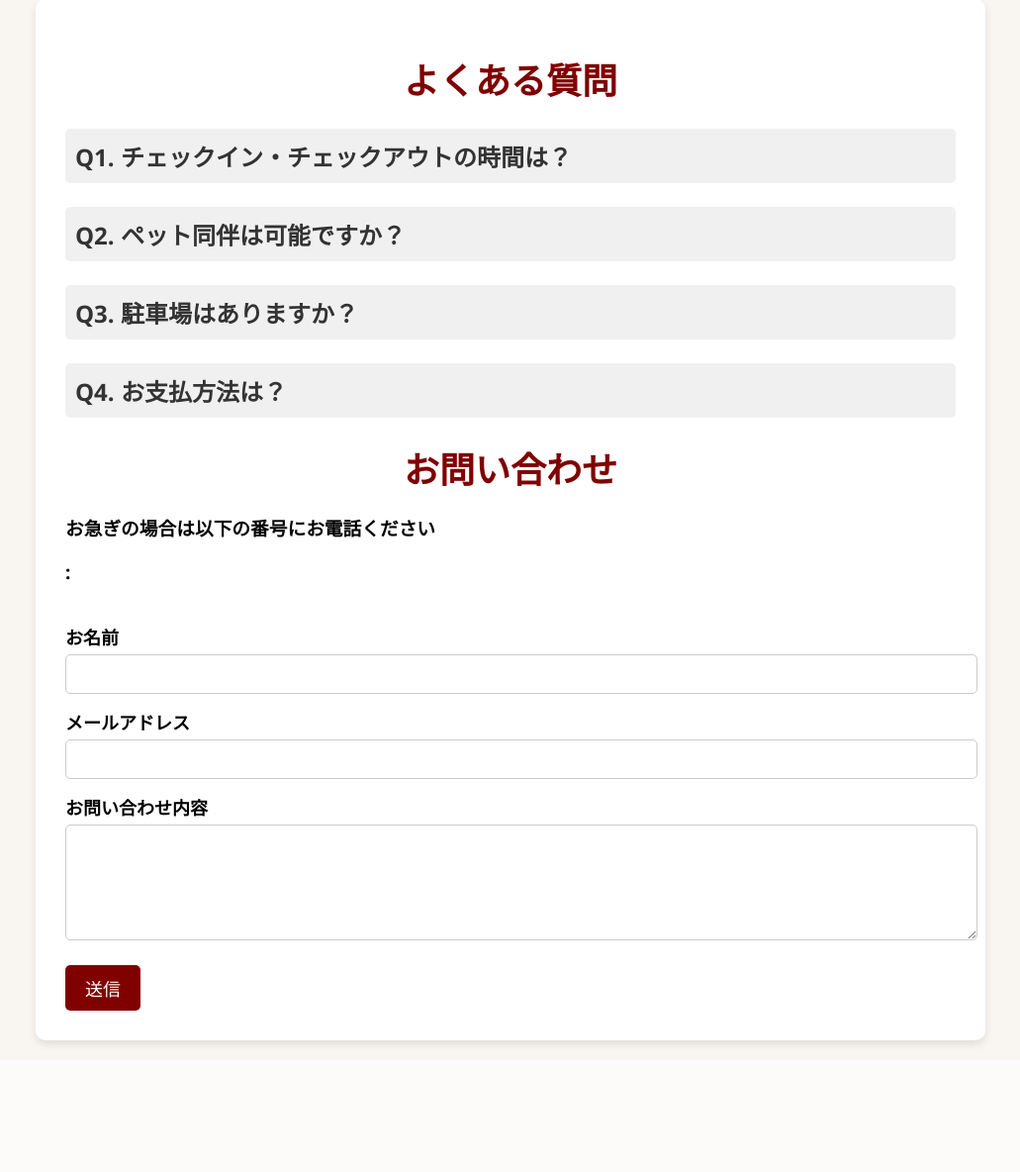
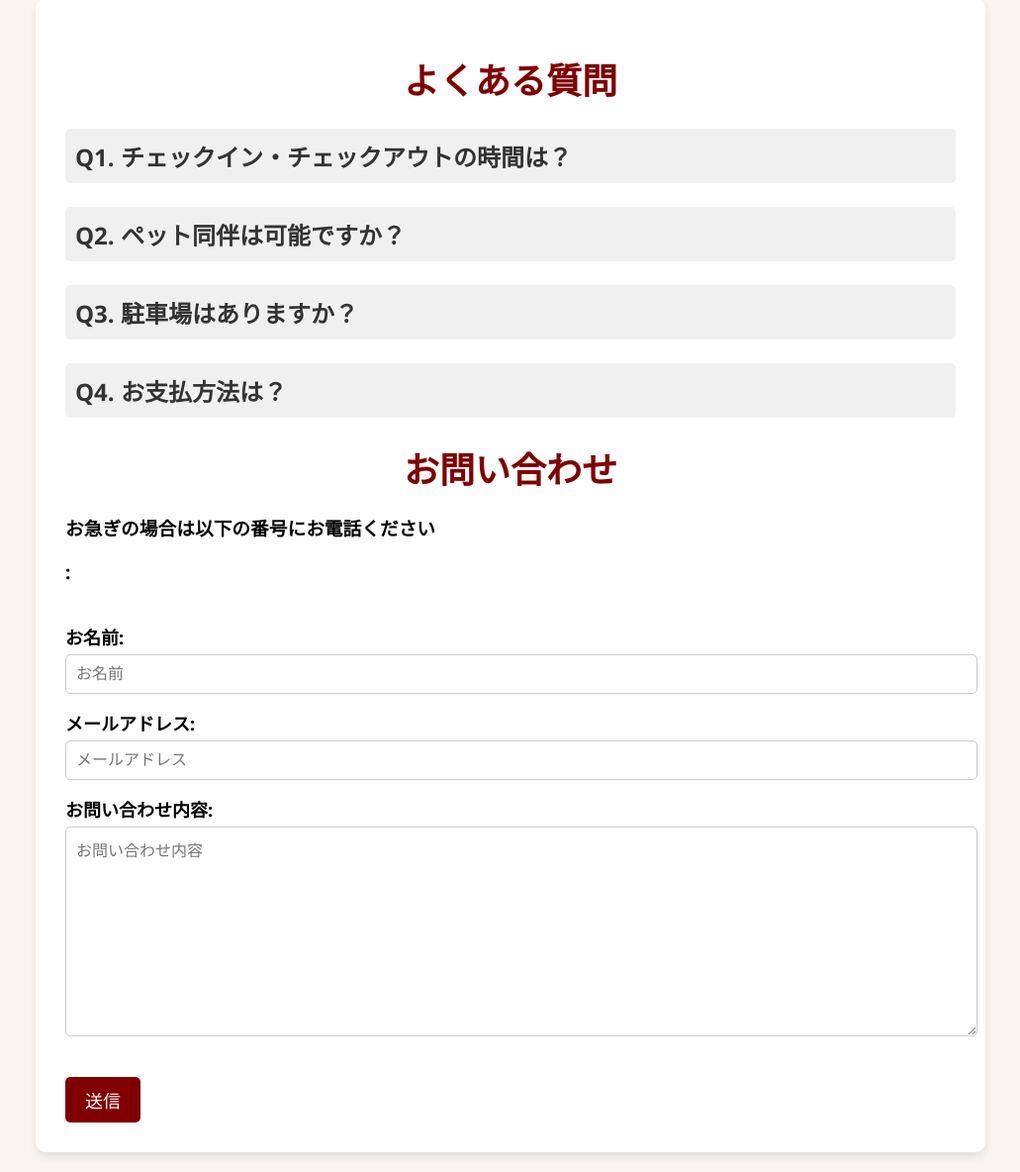
Before and after one commit to ibuzaru/Homepage-, a Django app: page /faq/ in a window 1280 px wide. Shown: the part 21-1205 px from the top of the page at 99% size, without its empty margins (124-1155 px from the left). Before the commit the page ends 1080 px from the top, so only its background shows below. Run offline with Django 5.2, Linux system fonts and the light colour scheme.

```diff
--- a/ao/forms.py
+++ b/ao/forms.py
@@ -1,8 +1,13 @@
 # forms.py
 from django import forms
 from .models import ExampleModel
-import re
 from django.core.validators import MinLengthValidator
+from django import forms
+
+class ContactForm(forms.Form):
+    name = forms.CharField(max_length=100, label="お名前", widget=forms.TextInput(attrs={'placeholder': 'お名前'}))
+    email = forms.EmailField(label="メールアドレス", widget=forms.EmailInput(attrs={'placeholder': 'メールアドレス'}))
+    message = forms.CharField(label="お問い合わせ内容", widget=forms.Textarea(attrs={'placeholder': 'お問い合わせ内容'}))
 
 
 class ExampleForm(forms.ModelForm):
--- a/ao/templates/ao/faq.html
+++ b/ao/templates/ao/faq.html
@@ -116,18 +116,14 @@
         <h1>お問い合わせ</h1>
         <h3>お急ぎの場合は以下の番号にお電話ください</h3>
         <h3>:</h3>
-        <form class="contact-form">
-            <label for="name">お名前</label>
-            <input type="text" id="name" name="name" required>
-
-            <label for="email">メールアドレス</label>
-            <input type="email" id="email" name="email" required>
-
-            <label for="message">お問い合わせ内容</label>
-            <textarea id="message" name="message" rows="5" required></textarea>
-
+        <form class="contact-form" method="post">
+            {% csrf_token %}
+            {{ form.as_p }}
             <button type="submit">送信</button>
         </form>
+        {% if success %}
+        <p style="color: green;">お問い合わせが送信されました。ありがとうございます。</p>
+        {% endif %}
     </div>
 
     <script>
--- a/ao/templates/ao/home.html
+++ b/ao/templates/ao/home.html
@@ -1,7 +1,7 @@
 <!DOCTYPE html>
 <html lang="ja">
 <head>
-    <title>山荘粟生</title>
+    <title>山荘アオ</title>
     <meta name="viewport" content="width=device-width, initial-scale=1.0"/>
     {% load static %}
     <style>
@@ -170,7 +170,7 @@
     </style>
 </head>
 <body>
-    <div class="word1">山荘粟生</div>
+    <div class="word1">山荘アオ</div>
     <div class="rectatop">
         <a href="{% url 'home' %}"><div class="word2">ホーム</div></a>
         <a href="{% url 'resa' %}"><div class="word3">予約</div></a>
--- a/ao/templates/ao/reservation.html
+++ b/ao/templates/ao/reservation.html
@@ -171,7 +171,7 @@
 </style>
 </head>
 <body>
-    <div class="word1">山荘粟生</div>
+    <div class="word1">山荘アオ</div>
     <div class="rectatop">
         <a href="{% url 'home' %}"><div class="word2">ホーム</div></a>
         <a href="{% url 'resa' %}"><div class="word3">予約</div></a>
--- a/ao/templates/ao/rooms.html
+++ b/ao/templates/ao/rooms.html
@@ -160,7 +160,7 @@
     </style>
 </head>
 <body>
-    <div class="word1">山荘粟生</div>
+    <div class="word1">山荘アオ</div>
     <div class="rectatop">
         <a href="{% url 'home' %}"><div class="word2">ホーム</div></a>
         <a href="{% url 'resa' %}"><div class="word2">予約</div></a>
--- a/ao/views.py
+++ b/ao/views.py
@@ -43,8 +43,17 @@ def reservation(request):
 
 @login_required
 def mypage(request):
+    # 現在の日付を取得
+    from datetime import date
+    today = date.today()
+
     # ログイン中のユーザーに紐付く予約情報を、チェックイン日が近い順に取得
+    # 現在の日付よりチェックアウト日が前の予約を削除
+    ExampleModel.objects.filter(user=request.user, check_out_date__lt=today).delete()
+
+    # 残りの予約情報を取得
     reservations = ExampleModel.objects.filter(user=request.user).order_by('check_in_date')
+
     return render(request, 'ao/mypage.html', {
         'user': request.user,
         'reservations': reservations
@@ -228,8 +237,36 @@ def login_view(request):
 
     return render(request, 'ao/login.html')
 
+from django.core.mail import send_mail
+from django.shortcuts import render
+from .forms import ContactForm
+from django.conf import settings
+
 def faq(request):
-    return render(request, 'ao/faq.html')
+    if request.method == 'POST':
+        form = ContactForm(request.POST)
+        if form.is_valid():
+            name = form.cleaned_data['name']
+            email = form.cleaned_data['email']
+            message = form.cleaned_data['message']
+
+            # メールの内容
+            subject = f"お問い合わせ: {name}様"
+            message_body = f"お名前: {name}\nメールアドレス: {email}\n\nお問い合わせ内容:\n{message}"
+            recipient_list = [settings.ADMIN_EMAIL]
+
+            # メール送信
+            send_mail(subject, message_body, settings.EMAIL_HOST_USER, recipient_list)
+
+            return render(request, 'ao/faq.html', {
+                'form': ContactForm(),  # フォームをリセット
+                'success': True
+            })
+    else:
+        form = ContactForm()
+
+    return render(request, 'ao/faq.html', {'form': form})
+
 
 def supermarket(request):
     return render(request, 'ao/supermarket.html')
```
Also changed, not shown: ao/templates/ao/mypage.html (+3 -5 lines), mysite/settings.py (+10 -3 lines), db.sqlite3, 2 other files.
